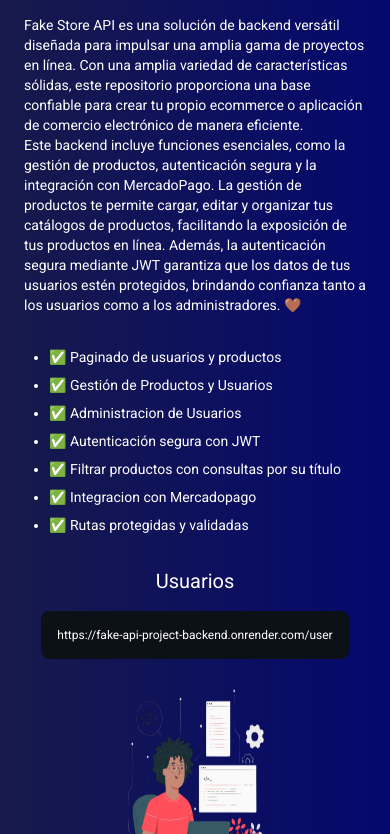
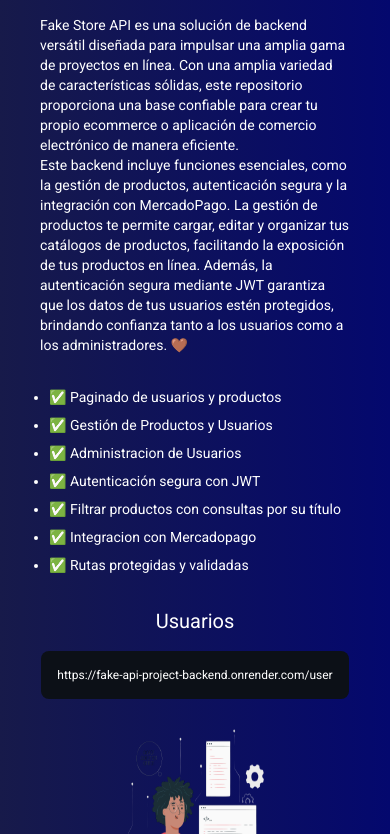
Before and after one commit to juliilp/Project-fake-api, an Astro site in the folder client/: page / in a window 390 px wide. Shown: the part 80-914 px from the top of the page. Built offline with nearby package versions, Linux system fonts and the light colour scheme; Astro itself is replaced by a stand-in of ours.

Commit message:
padding mobile

```diff
--- a/client/src/layouts/Layout.astro
+++ b/client/src/layouts/Layout.astro
@@ -20,7 +20,7 @@ const { title } = Astro.props;
 		<link href="https://fonts.googleapis.com/css?family=Roboto&display=swap" rel="stylesheet">
 		<ViewTransitions />
 	</head>
-	<body class="text-white bg-gradient-to-r  w-full h-screen from-[#171a4a] to-[#04086e]" >
+	<body class="text-white bg-gradient-to-r  w-full h-screen from-[#171a4a] to-[#04086e] px-4 sm:px-0" >
 
             <Navbar client:visible />
 
```
